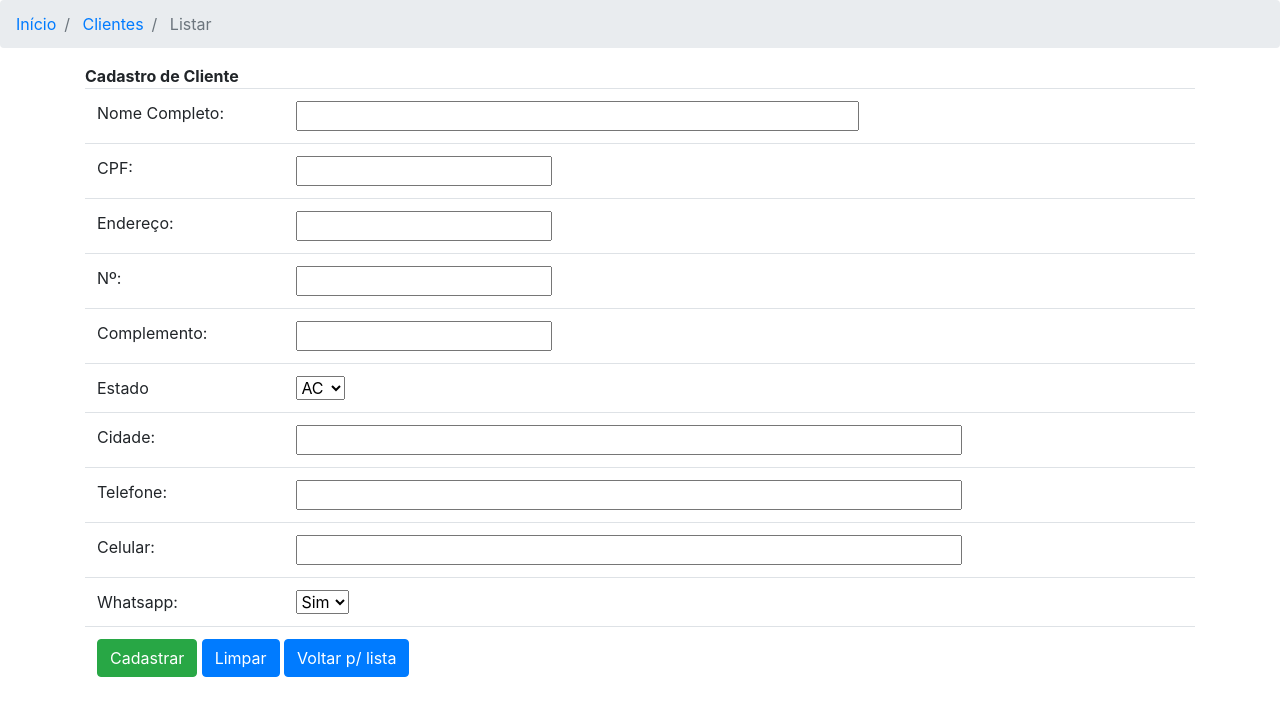
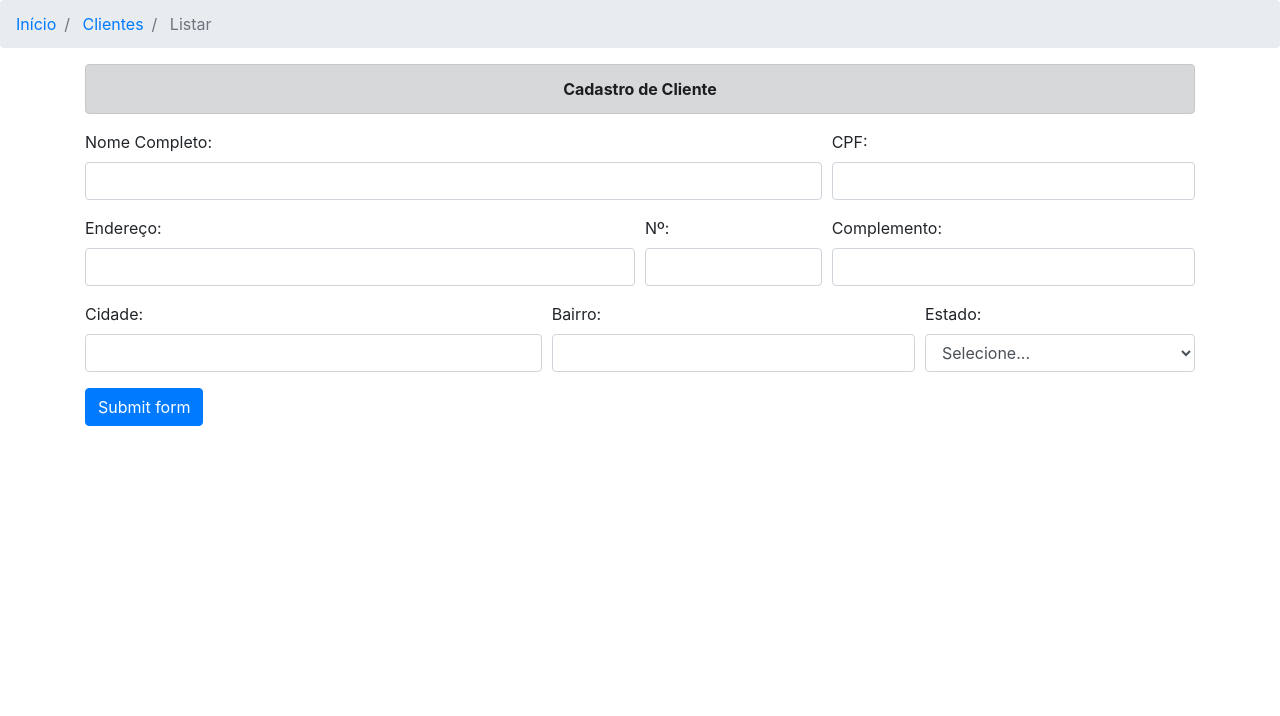
Before and after one commit to hncpedro95/CBJK, a PHP site: page /visao/formCadastrarCliente.php in a window 1280 px wide. Shown: the top 716 px of the page. Run offline with PHP 8.4, Linux system fonts and the light colour scheme.

Commit message:
atualização do formulario de cliente

```diff
--- a/visao/formCadastrarCliente.php
+++ b/visao/formCadastrarCliente.php
@@ -16,93 +16,87 @@
 
         </ol>
         <div class="container">
-            <div class="well"><strong>Cadastro de Cliente</strong></div>
-            <form action="../controle/cadastrarCliente.php" method="post">
-                <table class="table">
-                    <tr>
-                        <td>Nome Completo:</td>
-                        <td><input type="text" name="nome" size="50"/></td>
-                    </tr>
-                    <tr>
-                        <td>CPF:</td>
-                        <td><input type="text" name="cpf"/></td>
-                    </tr>
-                    <tr>
-                        <td>Endereço:</td>
-                        <td><input type="text" name="endereco"/></td>
-                    </tr>
-                    <tr>
-                        <td>Nº:</td>
-                        <td><input type="text" name="numero"/></td>
-                    </tr>
-                    <tr>
-                        <td>Complemento:</td>
-                        <td><input type="text" name="complemento"/></td>
-                    </tr>
-                    <tr>
-                        <td>Estado</td>
-                        <td>
-                            <select name="estado">
-                                <option value="volvo">AC</option>
-                                <option value="saab">AL</option>
-                                <option value="opel">AP</option>
-                                <option value="audi">AM</option>
-                                <option value="volvo">BA</option>
-                                <option value="saab">CE</option>
-                                <option value="df">DF</option>
-                                <option value="audi">ES</option>
-                                <option value="go">GO</option>
-                                <option value="saab">MA</option>
-                                <option value="opel">MT</option>
-                                <option value="audi">MS</option>
-                                <option value="volvo">MG</option>
-                                <option value="saab">PA</option>
-                                <option value="opel">PB</option>
-                                <option value="audi">PR</option>
-                                <option value="volvo">PE</option>
-                                <option value="saab">PI</option>
-                                <option value="opel">RJ</option>
-                                <option value="audi">RN</option>
-                                <option value="volvo">RS</option>
-                                <option value="saab">RO</option>
-                                <option value="opel">RR</option>
-                                <option value="audi">SC</option>
-                                <option value="volvo">SP</option>
-                                <option value="saab">SE</option>
-                                <option value="opel">TO</option>
-
-                            </select>
-                        </td>
-                    </tr>
-                    <tr>
-                        <td>Cidade:</td>
-                        <td><input type="text" size="60" name="cidade"/></td>
-                    </tr>
-                    <tr>
-                        <td>Telefone:</td>
-                        <td><input type="text" size="60" name="telefone"/></td>
-                    </tr>
-                    <tr>
-                        <td>Celular:</td>
-                        <td><input type="text" size="60" name="celular"/></td>
-                    </tr>
-                    <tr>
-                        <td>Whatsapp:</td>
-                        <td>
-                            <select name="whatsapp">
-                                <option value="s">Sim</option>
-                                <option value="n">Não</option>
-                            </select>
-                        </td>
-                    </tr>
-                    <tr>
-                        <td colspan="2">
-                            <input type="submit" class="btn btn-success" value="Cadastrar"/>
-                            <input type="reset" class="btn btn-primary"  value="Limpar">
-                            <a href="listarClientes.php"><input type="button" class="btn btn-primary" value="Voltar p/ lista"/></a>
-                        </td>
-                    </tr>
-                </table>
+            <div class="well alert alert-dark text-center" ><strong>Cadastro de Cliente</strong></div>
+            <form action="../controle/cadastrarCliente.php" class="needs-validation" novalidate method="post">
+                <div class="form-row">
+                    <div class="col-md-8 mb-3">
+                        <label for="validationCustom01">Nome Completo:</label>
+                        <input type="text" class="form-control" id="validationCustom01"  required>
+                        <div class="valid-feedback">
+                            Válido !
+                        </div>
+                    </div>
+                    <div class="col-md-4 mb-3">
+                        <label for="validationCustom02">CPF:</label>
+                        <input type="text" class="form-control" id="validationCustom02" required>
+                    </div>
+                </div>
+                <div class="form-row">
+                    <div class="col-md-6 mb-3">
+                        <label for="validationCustomUsername">Endereço:</label>
+                        <div class="input-group">
+                            <input type="text" class="form-control" id="validationCustomUsername"  aria-describedby="inputGroupPrepend" required>
+                        </div>
+                    </div>
+                    <div class="col-md-2 mb-3">
+                        <label for="validationCustom03">Nº:</label>
+                        <input type="text" class="form-control" id="validationCustom03" required>
+                    </div>
+                    <div class="col-md-4 mb-3">
+                        <label for="validationCustom05">Complemento:</label>
+                        <input type="text" class="form-control" id="validationCustom05" required>
+                        <div class="invalid-feedback">
+                            Please provide a valid zip.
+                        </div>
+                    </div>
+                </div>
+                <div class="form-row">
+                    <div class="col-md-5 mb-3">
+                        <label for="validationCustom03">Cidade:</label>
+                        <input type="text" class="form-control" id="validationCustom03" required>
+                    </div>
+                    <div class="col-md-4 mb-3">
+                        <label for="validationCustom03">Bairro:</label>
+                        <input type="text" class="form-control" id="validationCustom03" required>
+                    </div>
+                    <div class="col-md-3 mb-3">
+                        <label for="validationCustom04">Estado:</label>
+                        <select required="" class="form-control " id="validationCustom01"  name=Estado">
+                            <option value="" >Selecione...</option>
+                            <option value="AC">Acre</option>
+                            <option value="AL">Alagoas</option>
+                            <option value="AP">Amapá</option>
+                            <option value="AM">Amazonas</option>
+                            <option value="BA">Bahia</option>
+                            <option value="CE">Ceará</option>
+                            <option value="DF">Distrito Federal</option>
+                            <option value="ES">Espírito Santo</option>
+                            <option value="GO">Goiás</option>
+                            <option value="MA">Maranhão</option>
+                            <option value="MT">Mato Grosso</option>
+                            <option value="MS">Mato Grosso do Sul</option>
+                            <option value="MG">Minas Gerais</option>
+                            <option value="PA">Pará</option>
+                            <option value="PB">Paraíba</option>
+                            <option value="PR">Paraná</option>
+                            <option value="PE">Pernambuco</option>
+                            <option value="PI">Piauí</option>
+                            <option value="RJ">Rio de Janeiro</option>
+                            <option value="RN">Rio Grande do Norte</option>
+                            <option value="RS">Rio Grande do Sul</option>
+                            <option value="RO">Rondônia</option>
+                            <option value="RR">Roraima</option>
+                            <option value="SC">Santa Catarina</option>
+                            <option value="SP">São Paulo</option>
+                            <option value="SE">Sergipe</option>
+                            <option value="TO">Tocantins</option>
+                        </select>
+                        <div class="invalid-feedback">
+                            Selecione um estado.
+                        </div>
+                    </div>
+                </div>
+                <button class="btn btn-primary " type="submit">Submit form</button>
             </form>
         </div>
     <center>
@@ -112,5 +106,25 @@
         }
         ?>
     </center>
+    <script>
+// Example starter JavaScript for disabling form submissions if there are invalid fields
+        (function () {
+            'use strict';
+            window.addEventListener('load', function () {
+                // Fetch all the forms we want to apply custom Bootstrap validation styles to
+                var forms = document.getElementsByClassName('needs-validation');
+                // Loop over them and prevent submission
+                var validation = Array.prototype.filter.call(forms, function (form) {
+                    form.addEventListener('submit', function (event) {
+                        if (form.checkValidity() === false) {
+                            event.preventDefault();
+                            event.stopPropagation();
+                        }
+                        form.classList.add('was-validated');
+                    }, false);
+                });
+            }, false);
+        })();
+    </script>
 </body>
 </html>
```
Also changed, not shown: visao/formCadastrarCliente_ANTIGO.php (added, +116 -0 lines).
